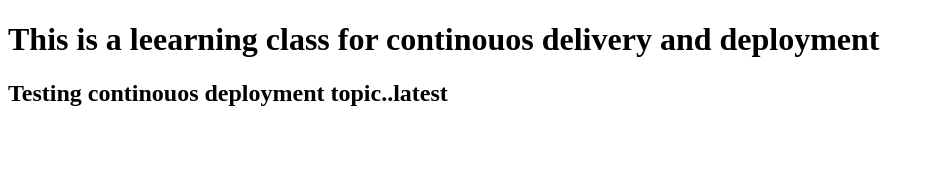
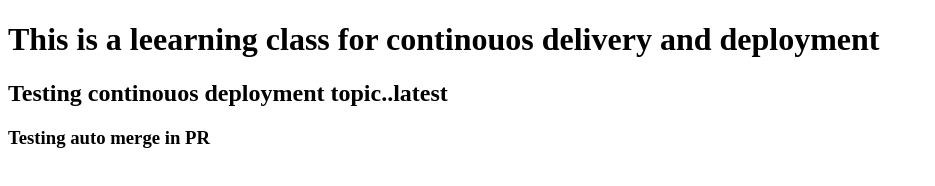
Before and after one commit to JasonFems/continous_deployment, a plain HTML site: page index.html in a window 1280 px wide. Shown: the whole page, without its empty margins (0-935 px from the left). Drawn offline with Linux system fonts and the light colour scheme.

Commit message:
merge Changes v1

```diff
--- a/index.html
+++ b/index.html
@@ -8,5 +8,6 @@
 <body>
     <h1>This is a leearning class for continouos delivery and deployment</h1>
     <h2>Testing continouos deployment topic..latest</h2>
+    <h3>Testing auto merge in PR</h3>
 </body>
 </html>
```
